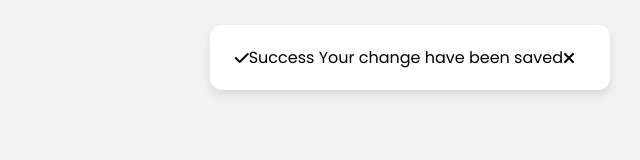
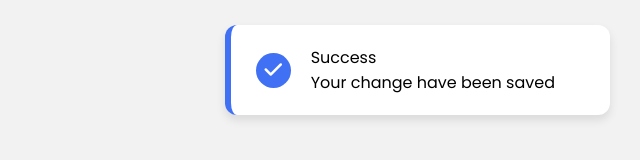
Before and after one commit to kdrbipul/short_project-side-show, a plain HTML site: page index.html in a window 1280 px wide. Shown: the whole page, without its empty margins (640-1280 px from the left). Drawn offline with Linux system fonts and the light colour scheme; a web font is replaced by a local one.

Commit message:
side part side show add

```diff
--- a/index.html
+++ b/index.html
@@ -19,7 +19,7 @@
                 <span class="text text-1">Success</span>
                 <span class="text text-2">Your change have been saved</span>
             </div>
-            <i class="fa-solid fa-xmark"></i>
+            <!-- <i class="fa-solid fa-xmark"></i> -->
             <div class="progress"></div>
         </div>
     </div>
--- a/style.css
+++ b/style.css
@@ -26,6 +26,19 @@ body{
     position: absolute;
     top: 25px;
     right: 30px;
+    border-left: 6px solid #4070f4;
+}
+
+.toast-content .check{
+    height: 35px;
+    width: 35px;
+    background-color: #4070f4;
+    color: #fff;
+    font-size: 20px;
+    border-radius: 50%;
+    display: flex;
+    align-items: center;
+    justify-content: center;
 }
 
 .toast .toast-content{
@@ -33,5 +46,11 @@ body{
     align-items: center;
 }
 .toast-content .message{
+    display: flex;
+    flex-direction: column;
+    margin: 0 20px;
+}
+
+.message .text{
 
 }
```
